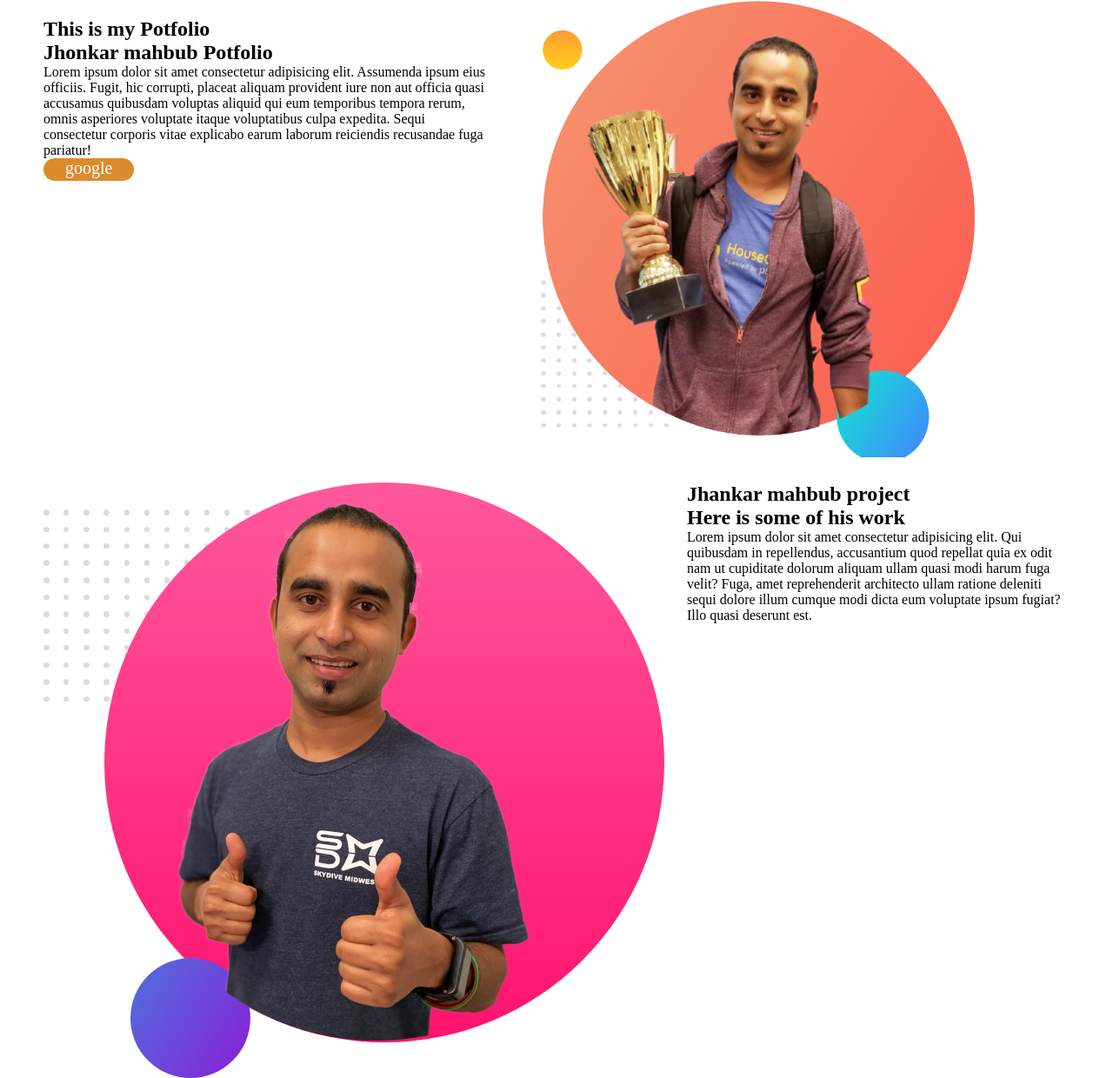
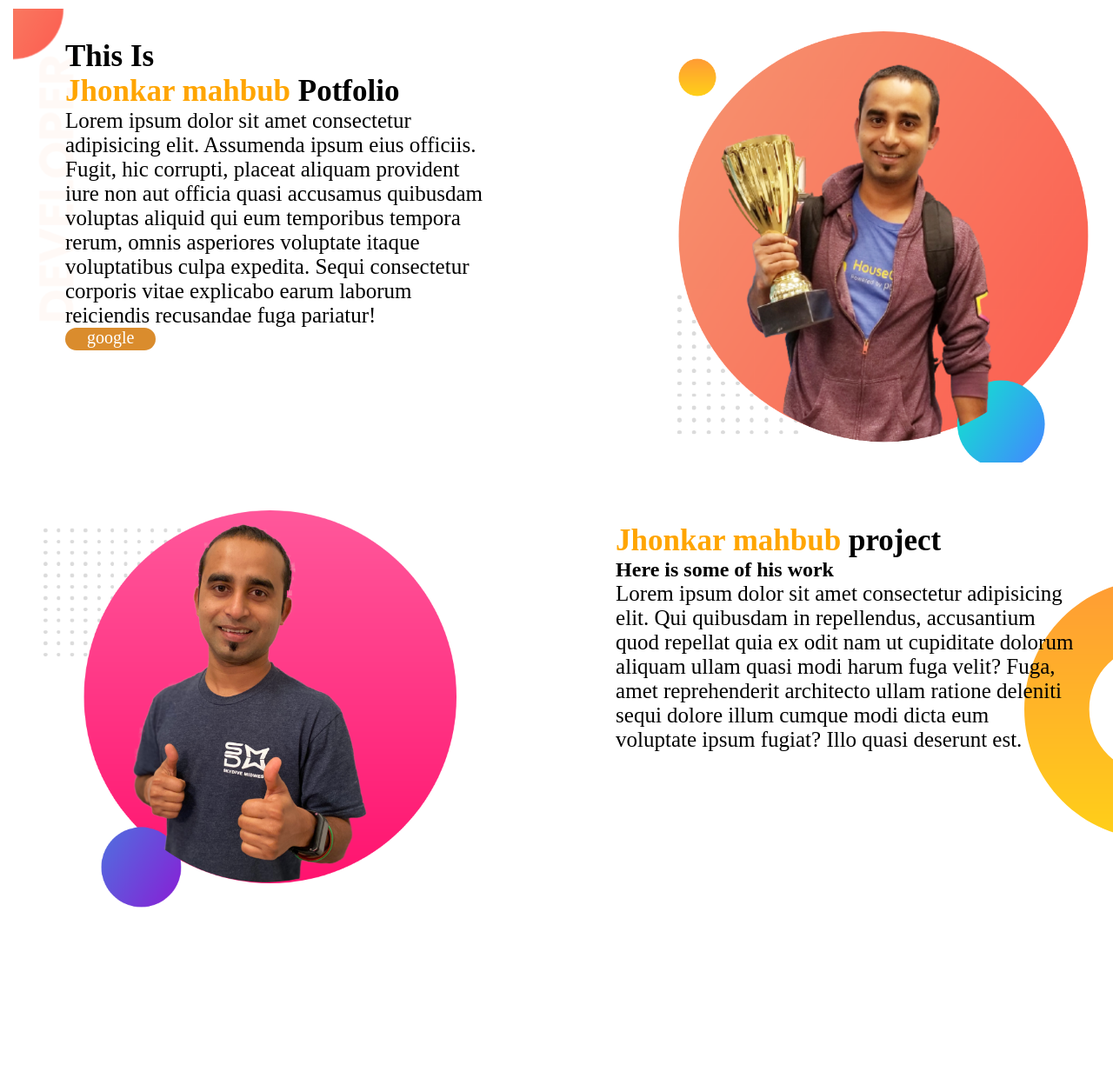
Before and after one commit to gsrasel/potfolio, a plain HTML site: page index.html in a window 1280 px wide. Shown: the part 5-1245 px from the top of the page at 87% size. After the commit the page ends 1084 px from the top, so only its background shows below. Drawn offline with Linux system fonts and the light colour scheme; a web font is replaced by a local one.

Commit message:
third commit

```diff
--- a/index.html
+++ b/index.html
@@ -13,7 +13,7 @@
 <body>
     <section class="top-banner">
         <div class="half-width">
-            <h1>This is my Potfolio</h1>
+            <h1>This Is </h1>
             <h1><span class="orange">Jhonkar mahbub</span> Potfolio</h1>
             <p>Lorem ipsum dolor sit amet consectetur adipisicing elit. Assumenda ipsum eius officiis. Fugit, hic
                 corrupti, placeat aliquam provident iure non aut officia quasi accusamus quibusdam voluptas aliquid qui
@@ -25,18 +25,19 @@
             <img src="images/my-bg.png" alt="" class="mod">
         </div>
     </section>
-    <section class="top-banner">
-        <div class="half-width">
-            <img src="images/jhankar2.png" alt="" class="mod">
+    <section class="second-banner">
+        <div class="img1">
+            <img src="images/jhankar2.png" alt="" class="mod2">
         </div>
         <div class="half-width">
-            <h1>Jhankar mahbub project</h1>
+            <h1><span class="orange">Jhonkar mahbub</span> project</h1>
             <h2>Here is some of his work</h2>
             <p>Lorem ipsum dolor sit amet consectetur adipisicing elit. Qui quibusdam in repellendus, accusantium quod
                 repellat quia ex odit nam ut cupiditate dolorum aliquam ullam quasi modi harum fuga velit? Fuga, amet
                 reprehenderit architecto ullam ratione deleniti sequi dolore illum cumque modi dicta eum voluptate ipsum
                 fugiat? Illo quasi deserunt est.</p>
         </div>
+
     </section>
 </body>
 
--- a/style.css
+++ b/style.css
@@ -10,14 +10,27 @@ body {
 .top-banner {
   width: 100%;
   display: flex;
+  background-image: url(images/top-banner.png);
+  background-repeat: no-repeat;
+  margin: 15px;
+}
+h1 {
+  font-size: 35px;
+}
+.orange {
+  color: orange;
+  font-size: 35px;
 }
 .half-width {
   width: 50%;
-  padding: 15px 30px;
+  padding: 25px 40px;
   margin: 10px 20px;
 }
-.img1 .mod {
-  width: 80%;
+.mod {
+  width: 75%;
+  margin-left: 15px;
+  padding: 20px;
+  float: right;
 }
 .g-btn {
   text-decoration: none;
@@ -27,4 +40,22 @@ body {
   padding: 0px 25px;
   border-radius: 15px;
   padding-bottom: 4px;
+  margin-top: 8px;
 }
+p {
+  font-size: 25px;
+}
+.second-banner {
+  width: 100%;
+  display: flex;
+  background-image: url(images/dream-bg.png);
+  background-repeat: no-repeat;
+  margin: 15px;
+  background-position: right;
+}
+.mod2 {
+  width: 75%;
+  margin-left: 15px;
+  padding: 20px;
+  float: left;
+}
```
